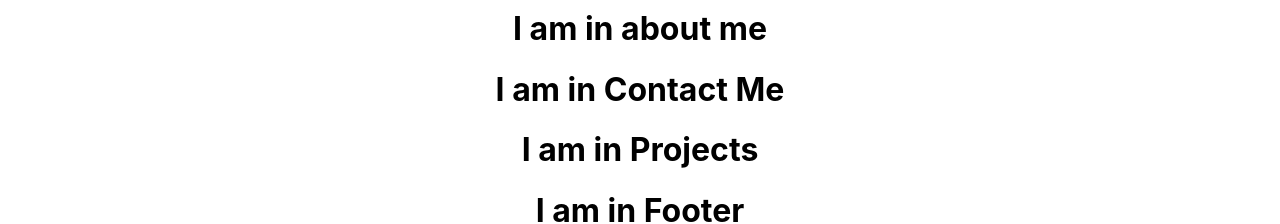
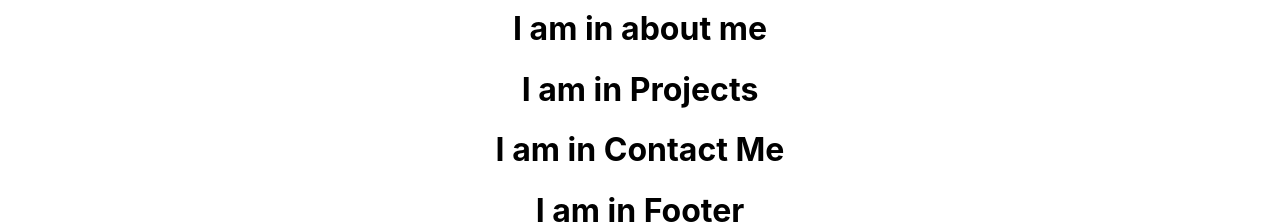
Before and after one commit to OneWay-Laye/Personal-Portfolio, a React (Create React App) app: page / in a window 1280 px wide. Shown: the part 368-592 px from the top of the page. Built offline with nearby package versions, Linux system fonts and the light colour scheme.

Commit message:
Updates the Layout of webpage

```diff
--- a/src/App.js
+++ b/src/App.js
@@ -14,8 +14,8 @@ function App() {
       <Nav/>
       <Hero/>
       <AboutMe/>
+      <Projects/>
       <ContactMe/>
-      <Projects/>
       <Footer/>
     </div>
   );
```
